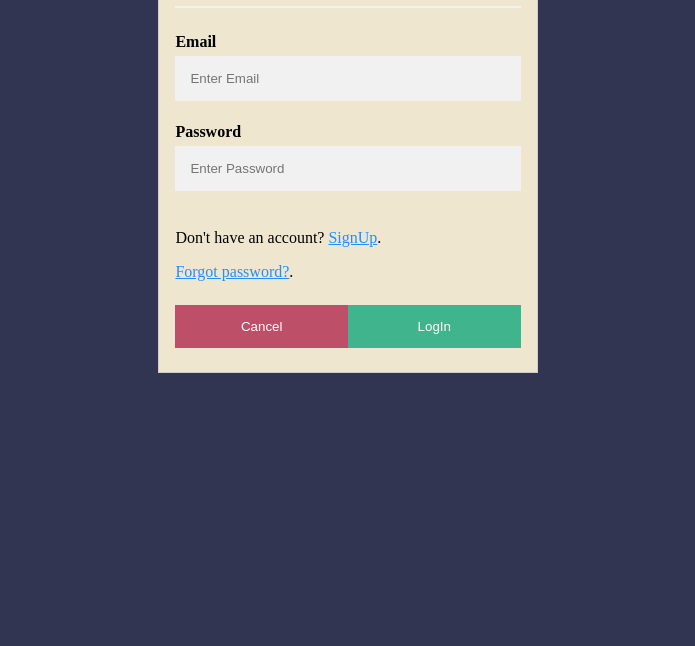
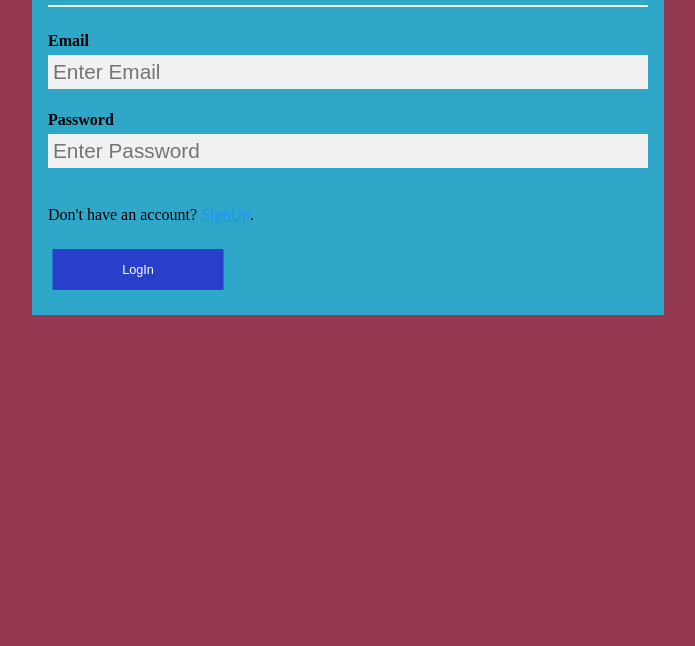
Before and after one commit to Hardikbhanot/IT-PRACTICAL, a website: page 11th/login.html in a window 1280 px wide. Shown: the part 154-800 px from the top of the page, without its empty margins (292-987 px from the left). Drawn offline with Linux system fonts and the light colour scheme.

Commit message:
11th practical

```diff
--- a/11th/login.html
+++ b/11th/login.html
@@ -1,33 +1,38 @@
 <!DOCTYPE html>
 <html lang="en">
   <head>
-<meta charset="UTF-8">
-<meta http-equiv="X-UA-Compatible" content="IE=edge">
-<meta name="viewport" content="width=device-width, initial-scale=1.0">
+    <meta charset="UTF-8" />
+    <meta http-equiv="X-UA-Compatible" content="IE=edge" />
+    <meta name="viewport" content="width=device-width, initial-scale=1.0" />
     <title>Document</title>
   </head>
   <style>
-* {box-sizing: border-box;}
-body{
-background-color: #313552;
+    * {
+      box-sizing: border-box;
     }
-form{
-margin-left: 35%;
+    body {
+      background-color: #943850;
+    }
+    form {
+      margin-left: 25%;
       margin-top: 5%;
-max-width: 30%;
-background-color: #EEE6CE;
+      max-width: 50%;
+      background-color: #2fa7c9;
       color: black;
     }
-/* Full-width input fields */
-input[type=text], input[type=password] {
+
+    input[type="text"],
+    input[type="password"] {
       width: 100%;
-padding: 15px;
+      padding: 5px;
       margin: 5px 0 22px 0;
       display: inline-block;
       border: none;
+      font-size: 1.3rem;
       background: #f1f1f1;
     }
-input[type=text]:focus, input[type=password]:focus {
+    input[type="text"]:focus,
+    input[type="password"]:focus {
       background-color: #ddd;
       outline: none;
     }
@@ -37,27 +42,23 @@ margin-bottom: 25px;
     }
     /* Set a style for all buttons */
     button {
-background-color: #2EB086;
+      background-color: #273fca;
       color: white;
       padding: 14px 20px;
       margin: 8px 0;
       border: none;
       cursor: pointer;
       width: 100%;
-opacity: 0.9;
+      scale: 0.95;
     }
     button:hover {
-opacity:1;
+      scale: 1.2;
     }
-/* Extra styles for the cancel button */
-.cancelbtn {
-padding: 14px 20px;
-background-color: #B8405E;
-}
+
     /* Float cancel and signup buttons and add an equal width */
-.cancelbtn, .signupbtn {
+    .signupbtn {
       float: left;
-width: 50%;
+      width: 30%;
     }
     /* Add padding to container elements */
     .container {
@@ -71,25 +72,34 @@ display: table;
     }
     /* Change styles for cancel button and signup button on extra small screens */
     @media screen and (max-width: 300px) {
-.cancelbtn, .signupbtn {
+      .signupbtn {
         width: 100%;
       }
     }
   </style>
   <body>
-<form action="http://localhost:10000/login" method="post" enctype="text/plain"
-style="border:1px solid #ccc">
+    <form
+      action="http://localhost:10000/login"
+      method="post"
+      enctype="text/plain"
+    >
       <div class="container">
         <h1>LogIn</h1>
-<hr>
+        <hr />
         <label for="email"><b>Email</b></label>
-<input type="text" placeholder="Enter Email" name="email" required>
+        <input type="text" placeholder="Enter Email" name="email" required />
         <label for="psw"><b>Password</b></label>
-<input type="password" placeholder="Enter Password" name="password" required>
-<p>Don't have an account? <a href="#" style="color:dodgerblue">SignUp</a>.</p>
-<p><a href="#" style="color:dodgerblue">Forgot password?</a>.</p>
+        <input
+          type="password"
+          placeholder="Enter Password"
+          name="password"
+          required
+        />
+        <p>
+          Don't have an account?
+          <a href="./signup.html" style="color: dodgerblue">SignUp</a>.
+        </p>
         <div class="clearfix">
-<button type="button" class="cancelbtn">Cancel</button>
           <button type="submit" class="signupbtn">LogIn</button>
         </div>
       </div>
```
Also changed, not shown: 11th/signup.html (+29 -37 lines), 1 other file. Lines whose indentation alone changed are shown as unchanged.
